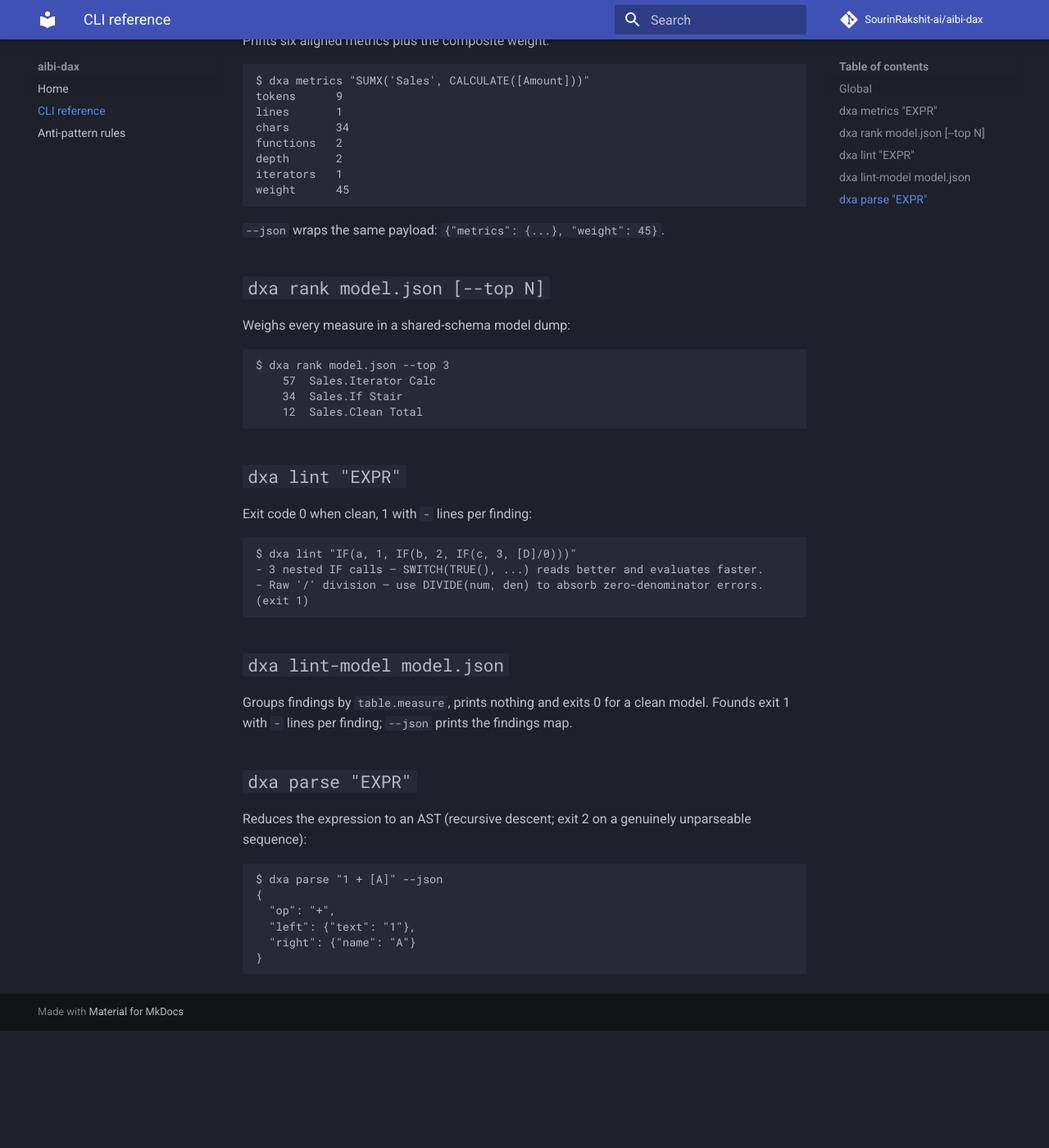
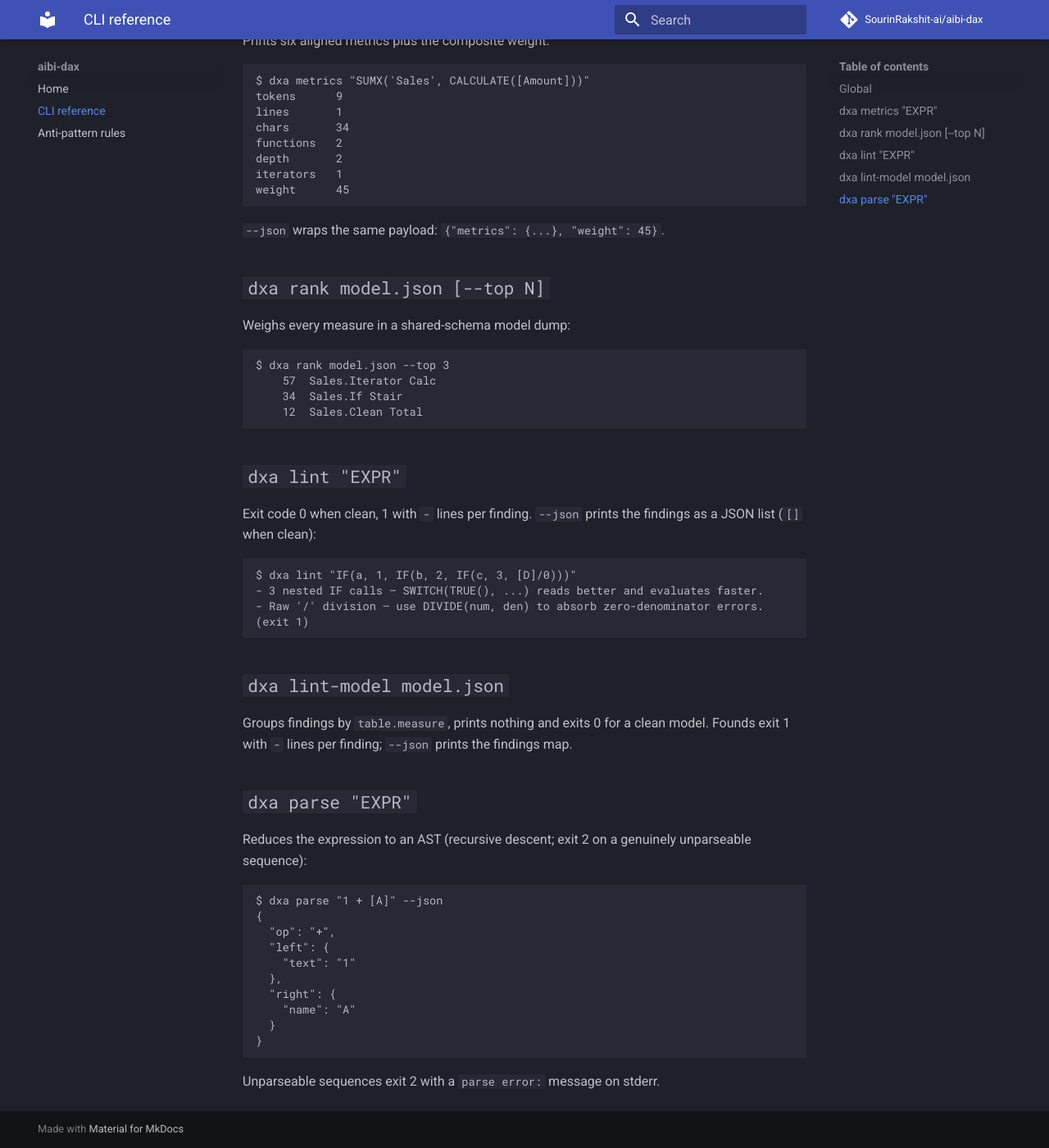
Before and after one commit to SourinRakshit-ai/aibi-dax, an MkDocs documentation site: the page built from docs/CLI.md, in a window 1280 px wide and 1400 px high, scrolled down 344 px. Shown: the whole window at 82% size. Built offline with MkDocs 1.6.1 and Material for MkDocs 9.7.7, drawn with Linux system fonts in a browser that asks for light colours; comment, search, counter and statistics services are not loaded; before the commit the page ends 1601 px from its top, so only the background shows below that.

Commit message:
test: smoke tests pin the parse fence and lint --json contract

````diff
--- a/docs/CLI.md
+++ b/docs/CLI.md
@@ -37,7 +37,8 @@ $ dxa rank model.json --top 3
 
 ## `dxa lint "EXPR"`
 
-Exit code 0 when clean, 1 with `-` lines per finding:
+Exit code 0 when clean, 1 with `-` lines per finding. `--json` prints the
+findings as a JSON list (`[]` when clean):
 
 ```
 $ dxa lint "IF(a, 1, IF(b, 2, IF(c, 3, [D]/0)))"
@@ -60,7 +61,13 @@ genuinely unparseable sequence):
 $ dxa parse "1 + [A]" --json
 {
   "op": "+",
-  "left": {"text": "1"},
-  "right": {"name": "A"}
+  "left": {
+    "text": "1"
+  },
+  "right": {
+    "name": "A"
+  }
 }
 ```
+
+Unparseable sequences exit 2 with a `parse error:` message on stderr.
````
Also changed, not shown: 1 other file.
